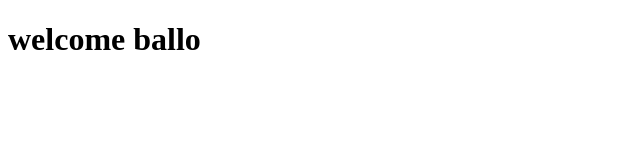
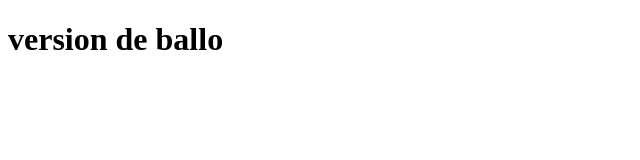
Before and after one commit to balloottian979-pixel/ottilar--projet, a plain HTML site: page index.html in a window 1280 px wide. Shown: the whole page, without its empty margins (0-640 px from the left). Drawn offline with Linux system fonts and the light colour scheme.

Commit message:
version ballo

```diff
--- a/index.html
+++ b/index.html
@@ -6,6 +6,6 @@
     <title>Document</title>
 </head>
 <body>
-    <h1>welcome ballo</h1>
+    <h1>version de ballo</h1>
 </body>
 </html>
```
